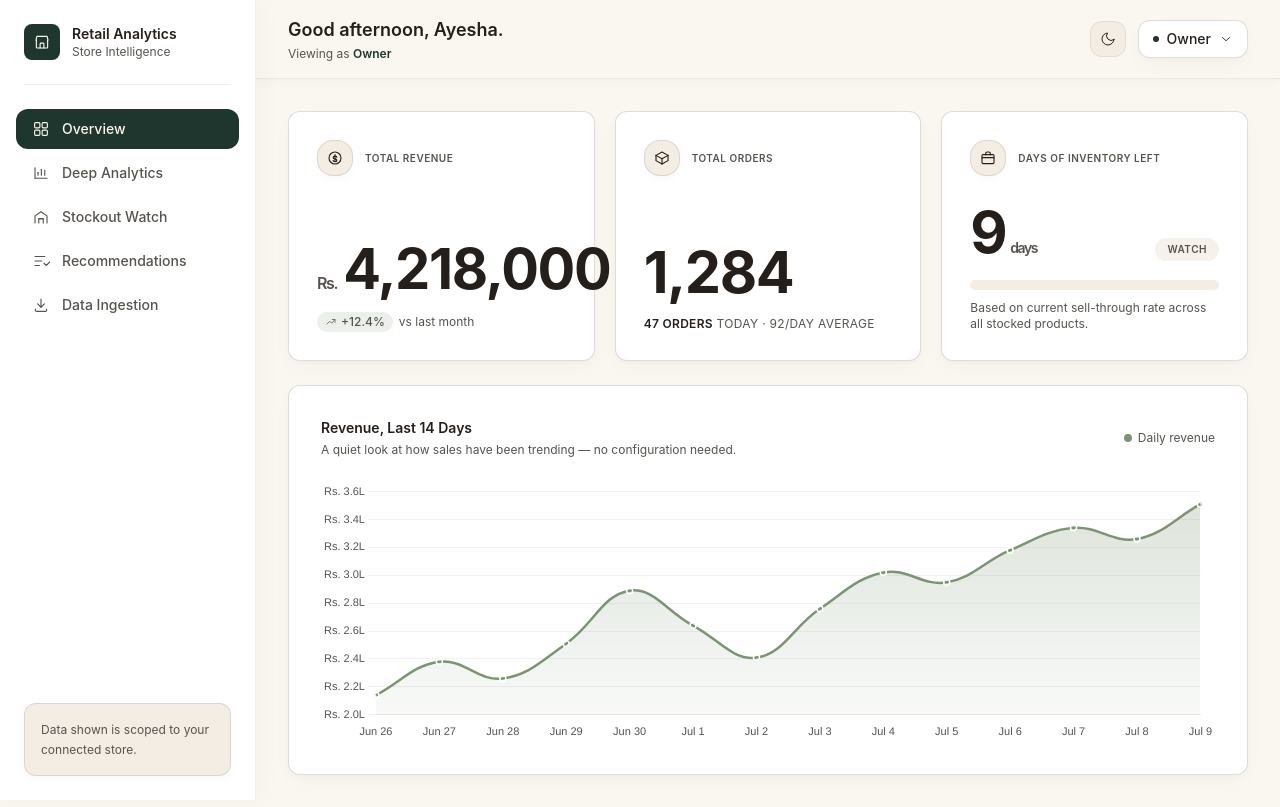
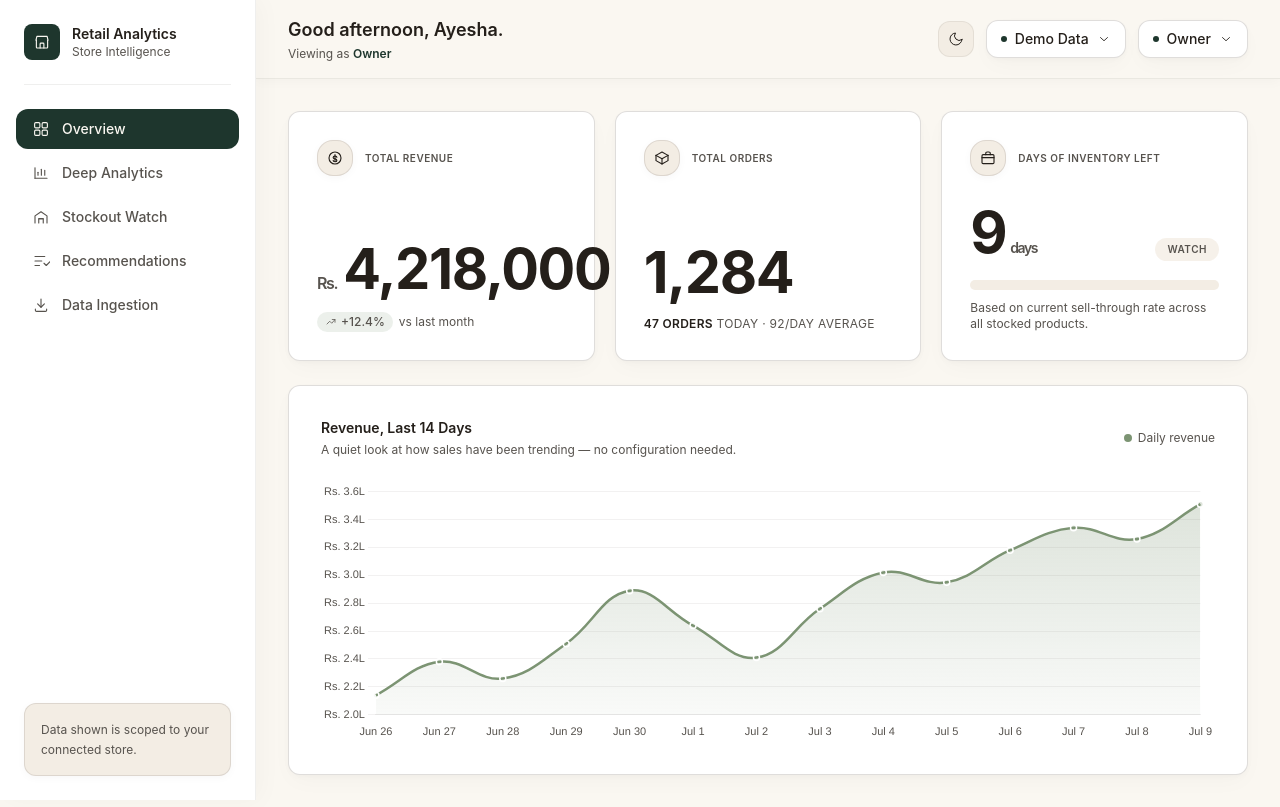
Before and after one commit to Nofalzia/Retail_Analytics_Dashboard, a React (Vite) app: page / in a window 1280 px wide. Built offline with nearby package versions, Linux system fonts and the light colour scheme.

Commit message:
Add DataModeSwitcher preview toggle and shared EmptyState component

```diff
--- a/src/components/layout/DashboardShell.jsx
+++ b/src/components/layout/DashboardShell.jsx
@@ -452,6 +452,110 @@ const RoleSwitcher = ({ activeRole, onSelect }) => {
 };
 
 // ----------------------------------------------------------------------------
+// Data mode switcher — dev/demo preview toggle for empty-state QA.
+// Phase 3 removes this once `hasData` is derived from real API responses.
+// ----------------------------------------------------------------------------
+
+const DATA_MODES = [
+  { id: 'live', label: 'Demo Data' },
+  { id: 'empty', label: 'New Tenant (No Data)' },
+];
+
+const DataModeSwitcher = ({ dataMode, onSelect }) => {
+  const [isOpen, setIsOpen] = useState(false);
+  const containerRef = useRef(null);
+  const { theme } = useTheme();
+  const { CARD_SURFACE, PALETTE } = useDesignTokens();
+  const activeLabel = DATA_MODES.find((mode) => mode.id === dataMode)?.label ?? 'Demo Data';
+
+  useEffect(() => {
+    const handleClickOutside = (event) => {
+      if (containerRef.current && !containerRef.current.contains(event.target)) {
+        setIsOpen(false);
+      }
+    };
+    document.addEventListener('mousedown', handleClickOutside);
+    return () => document.removeEventListener('mousedown', handleClickOutside);
+  }, []);
+
+  return (
+    <div ref={containerRef} className="relative">
+      <button
+        type="button"
+        onClick={() => setIsOpen((prev) => !prev)}
+        aria-haspopup="listbox"
+        aria-expanded={isOpen}
+        className="flex items-center gap-2 rounded-xl px-3.5 py-2 text-sm font-medium transition-colors"
+        style={{
+          ...CARD_SURFACE,
+          color: PALETTE.charcoal,
+          backgroundColor: isOpen ? PALETTE.sand : theme.surface,
+        }}
+      >
+        <span
+          className="h-1.5 w-1.5 rounded-full"
+          style={{ backgroundColor: dataMode === 'empty' ? PALETTE.charcoalMuted : PALETTE.bottleGreen }}
+        />
+        <span className="hidden sm:inline">{activeLabel}</span>
+        <ChevronDownIcon
+          className={`h-3.5 w-3.5 transition-transform duration-150 ${isOpen ? 'rotate-180' : ''}`}
+          style={{ color: PALETTE.charcoalMuted }}
+        />
+      </button>
+
+      {isOpen && (
+        <div
+          role="listbox"
+          className="absolute right-0 z-40 mt-2 w-56 overflow-hidden rounded-xl"
+          style={{
+            ...CARD_SURFACE,
+            backgroundColor: theme.surface,
+          }}
+        >
+          <p
+            className="border-b px-4 py-2.5 text-[11px] font-semibold uppercase tracking-wide"
+            style={{ borderColor: theme.sandBorder, color: PALETTE.charcoalMuted }}
+          >
+            Preview data state
+          </p>
+          {DATA_MODES.map((mode) => {
+            const isSelected = mode.id === dataMode;
+            return (
+              <button
+                key={mode.id}
+                type="button"
+                role="option"
+                aria-selected={isSelected}
+                onClick={() => {
+                  onSelect(mode.id);
+                  setIsOpen(false);
+                }}
+                className="flex w-full items-center justify-between px-4 py-2.5 text-left text-sm transition-colors"
+                style={{
+                  color: PALETTE.charcoal,
+                  backgroundColor: isSelected ? PALETTE.bottleGreenSoft : 'transparent',
+                }}
+                onMouseEnter={(e) => {
+                  if (!isSelected) e.currentTarget.style.backgroundColor = PALETTE.sand;
+                }}
+                onMouseLeave={(e) => {
+                  if (!isSelected) e.currentTarget.style.backgroundColor = 'transparent';
+                }}
+              >
+                {mode.label}
+                {isSelected && (
+                  <CheckIcon className="h-4 w-4" style={{ color: PALETTE.bottleGreen }} />
+                )}
+              </button>
+            );
+          })}
+        </div>
+      )}
+    </div>
+  );
+};
+
+// ----------------------------------------------------------------------------
 // Top header
 // ----------------------------------------------------------------------------
 
@@ -462,7 +566,7 @@ const getGreeting = () => {
   return 'Good evening';
 };
 
-const TopHeader = ({ userName, activeRole, onRoleSelect }) => {
+const TopHeader = ({ userName, activeRole, onRoleSelect, dataMode, onDataModeSelect }) => {
   const { isDark, theme, toggleTheme } = useTheme();
 
   return (
@@ -512,6 +616,7 @@ const TopHeader = ({ userName, activeRole, onRoleSelect }) => {
             <MoonIcon className="h-4 w-4" />
           )}
         </button>
+        <DataModeSwitcher dataMode={dataMode} onSelect={onDataModeSelect} />
         <RoleSwitcher activeRole={activeRole} onSelect={onRoleSelect} />
       </div>
     </header>
@@ -527,12 +632,15 @@ const DashboardShell = ({
   userName = 'Ayesha',
   initialView = 'overview',
   initialRole = 'Owner',
+  initialDataMode = 'live',
   onNavigate = () => {},
   onRoleChange = () => {},
+  onDataModeChange = () => {},
 }) => {
   const { theme } = useTheme();
   const [activeView, setActiveView] = useState(initialView);
   const [activeRole, setActiveRole] = useState(initialRole);
+  const [dataMode, setDataMode] = useState(initialDataMode);
 
   const handleNavigate = (id) => {
     setActiveView(id);
@@ -544,15 +652,26 @@ const DashboardShell = ({
     onRoleChange(role);
   };
 
-  const content = typeof children === 'function' ? children(activeView, activeRole) : children;
+  const handleDataModeChange = (mode) => {
+    setDataMode(mode);
+    onDataModeChange(mode);
+  };
 
+  const content =
+    typeof children === 'function' ? children(activeView, activeRole, dataMode) : children;
   return (
     <div className="min-h-screen" style={{ backgroundColor: theme.background }}>
       <Sidebar activeView={activeView} onSelect={handleNavigate} />
 
       {/* Main column — offset for the docked sidebar on lg+ */}
       <div className="lg:ml-64">
-        <TopHeader userName={userName} activeRole={activeRole} onRoleSelect={handleRoleChange} />
+        <TopHeader
+          userName={userName}
+          activeRole={activeRole}
+          onRoleSelect={handleRoleChange}
+          dataMode={dataMode}
+          onDataModeSelect={handleDataModeChange}
+        />
 
         <main className="p-4 pb-24 sm:p-6 lg:p-8 lg:pb-8">
           <div className="mx-auto max-w-6xl">{content}</div>
@@ -567,6 +686,71 @@ const DashboardShell = ({
 // ----------------------------------------------------------------------------
 // Role-based access gate — shared by Owner / Manager dashboard scaffolds
 // ----------------------------------------------------------------------------
+
+// ----------------------------------------------------------------------------
+// Empty state — shared across Overview, Deep Analytics, Stockout Watch, and
+// Recommendations for brand-new tenants with zero ingested data.
+// ----------------------------------------------------------------------------
+
+const InboxIcon = ({ className }) => (
+  <svg viewBox="0 0 24 24" className={className} {...strokeProps}>
+    <path d="M4 12.5 6.5 5h11l2.5 7.5" />
+    <path d="M4 12.5v6a1.5 1.5 0 0 0 1.5 1.5h13a1.5 1.5 0 0 0 1.5-1.5v-6" />
+    <path d="M4 12.5h4.5l1 2h5l1-2H20" />
+  </svg>
+);
+
+export const EmptyState = ({
+  icon,
+  title = 'Nothing here yet',
+  description = 'Once sales data comes in, this view fills in automatically.',
+  actionLabel,
+  onAction,
+}) => {
+  const { theme } = useTheme();
+  const { CARD_SURFACE, PALETTE, INSET_SURFACE } = useDesignTokens();
+
+  return (
+    <div className="flex min-h-[360px] items-center justify-center px-4 py-12">
+      <div
+        className="max-w-md rounded-2xl px-8 py-12 text-center"
+        style={{
+          ...CARD_SURFACE,
+          backgroundColor: theme.surface,
+        }}
+      >
+        <span
+          className="mx-auto flex h-16 w-16 items-center justify-center rounded-2xl"
+          style={{ ...INSET_SURFACE, color: PALETTE.charcoalMuted }}
+        >
+          {icon || <InboxIcon className="h-6 w-6" />}
+        </span>
+        <h2 className="mt-6 text-lg font-semibold" style={{ color: PALETTE.charcoal }}>
+          {title}
+        </h2>
+        <p className="mt-3 text-sm leading-relaxed" style={{ color: PALETTE.charcoalMuted }}>
+          {description}
+        </p>
+        {actionLabel && onAction && (
+          <button
+            type="button"
+            onClick={onAction}
+            className="mt-6 rounded-xl px-5 py-2.5 text-sm font-semibold transition-colors"
+            style={{ backgroundColor: PALETTE.bottleGreen, color: PALETTE.cream }}
+            onMouseEnter={(e) => {
+              e.currentTarget.style.backgroundColor = PALETTE.bottleGreenHover;
+            }}
+            onMouseLeave={(e) => {
+              e.currentTarget.style.backgroundColor = PALETTE.bottleGreen;
+            }}
+          >
+            {actionLabel}
+          </button>
+        )}
+      </div>
+    </div>
+  );
+};
 
 export const AdminRestrictedAccess = () => {
   const { theme } = useTheme();
```
